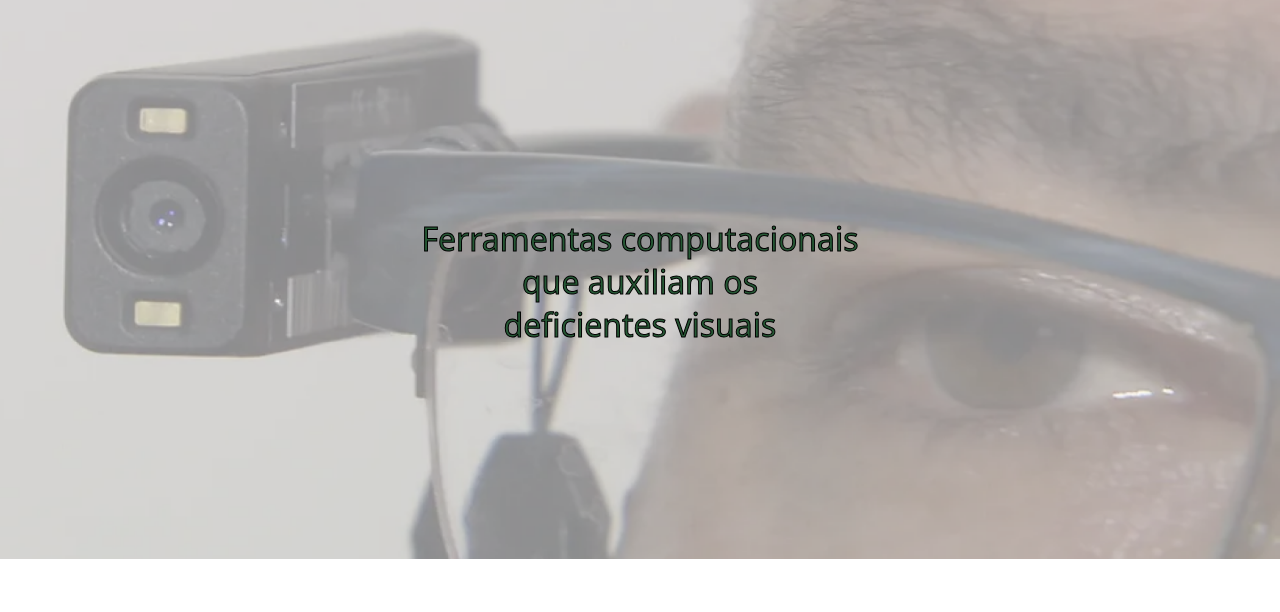
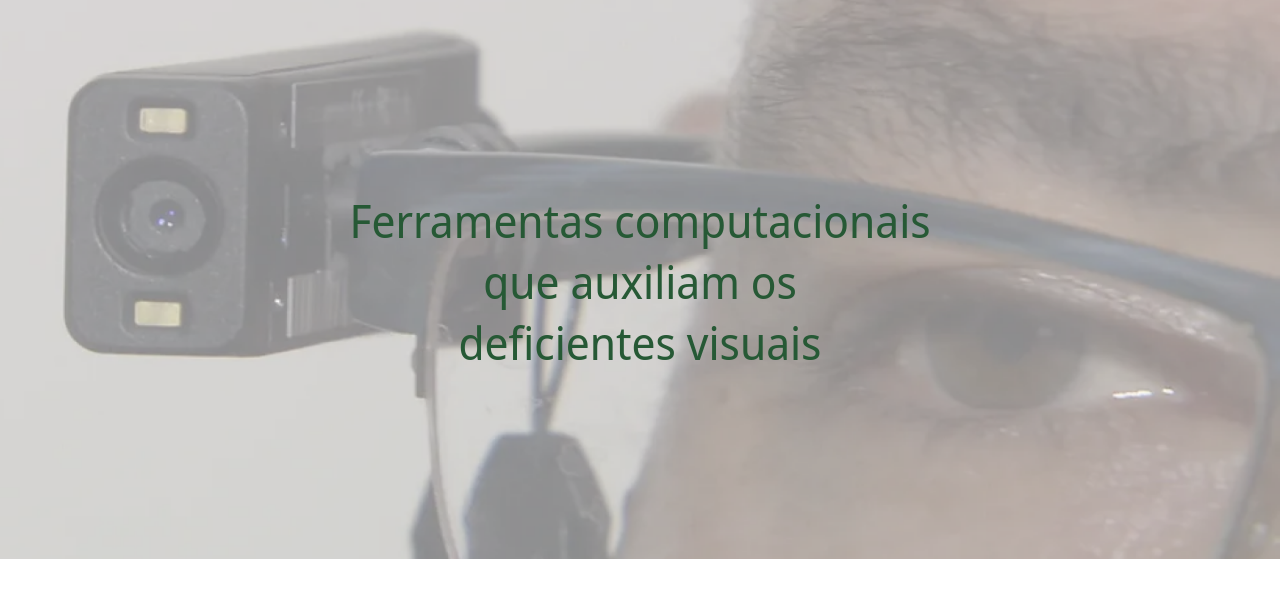
Before and after one commit to SapateiroS/Site-ADVB, a plain HTML site: page ferramentas.html in a window 1280 px wide. Shown: the part 113-725 px from the top of the page. Drawn offline with Linux system fonts and the light colour scheme.

Commit message:
commit 2

```diff
--- a/style.css
+++ b/style.css
@@ -1,3 +1,4 @@
+@import url('https://fonts.googleapis.com/css2?family=Noto+Sans+Display:ital,wght@0,100..900;1,100..900&display=swap');
 body {
     margin: 0;
     margin-top: -18px;
@@ -84,9 +85,9 @@ footer {
     left: 50%;
     transform: translate(-50%, -50%);
     color: #265935;
-    font-size: xx-large;
-    -webkit-text-stroke-width: 1px;
-    -webkit-text-stroke-color: #000;
+    font-size: 45px;
+    font-family: "Noto Sans Display", sans-serif;
+
 }
 
 .dropbtn {
```
